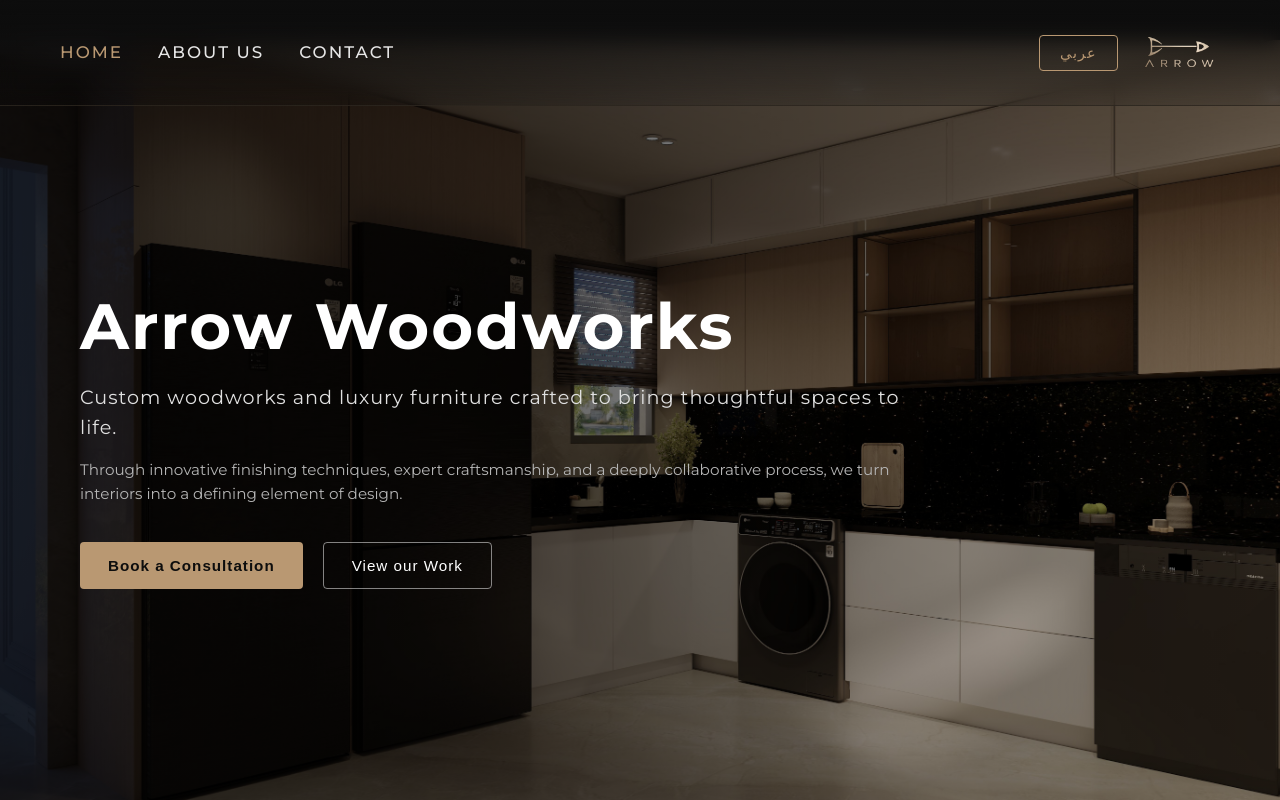
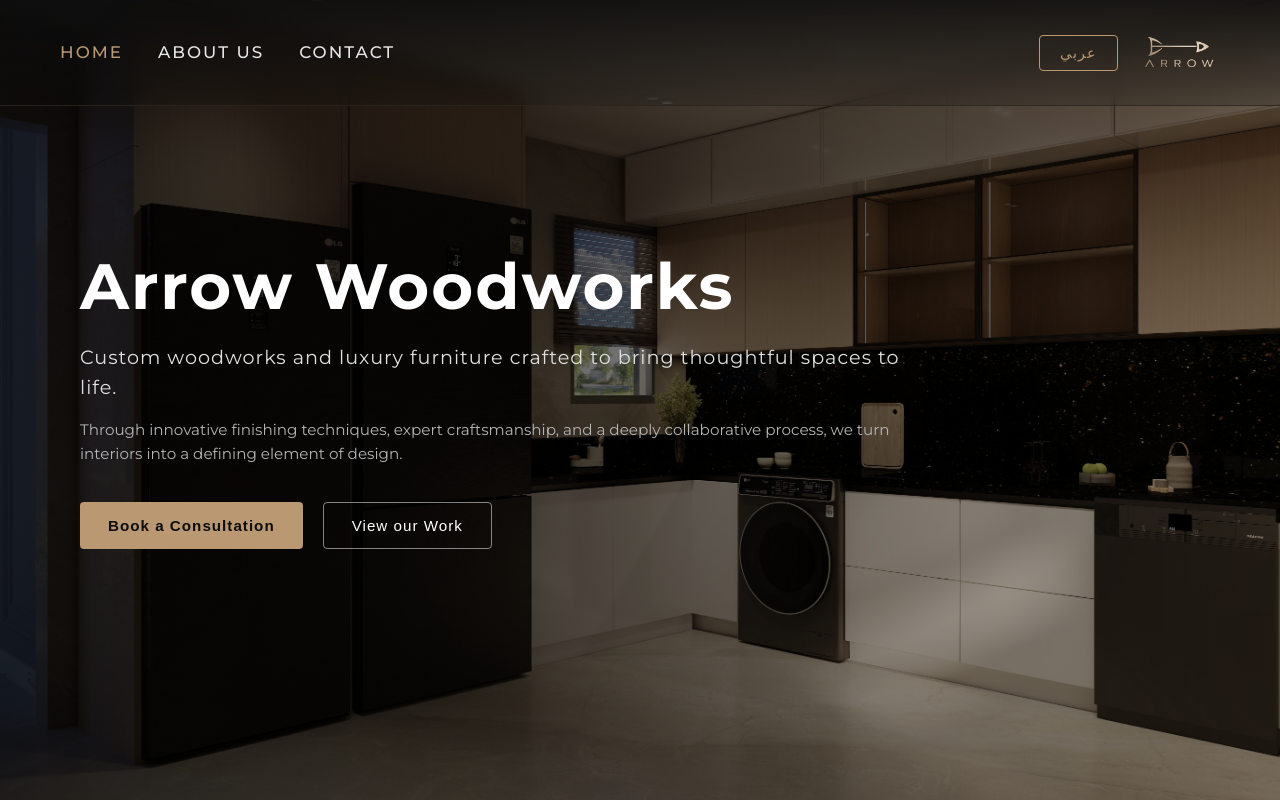
Before and after one commit to NIck-Nick0/Website, a React (Vite) app: page / in a window 1280 px wide. Shown: the top 800 px of the page. Built offline with nearby package versions, Linux system fonts and the light colour scheme.

Commit message:
fix navbar padding in home NOTE : to move home to new section

```diff
--- a/src/components/ShowcaseGrid/ShowcaseGrid.module.css
+++ b/src/components/ShowcaseGrid/ShowcaseGrid.module.css
@@ -12,6 +12,18 @@
   justify-content: flex-start;
   padding: 0 80px;
 }
+
+html, body {
+  margin: 0;
+  padding: 0;
+  overflow-x: hidden;
+}
+
+
+
+
+
+
 
 /* طبقة تعتيم سوداء متدرجة لإبراز الكلام ووضوحه */
 .overlay {
--- a/src/index.css
+++ b/src/index.css
@@ -97,7 +97,7 @@ header {
 /* ----- Main Content Areas ----- */
 main {
   flex: 1;
-  padding: 40px 20px;
+  padding: 0 20px;
   max-width: 1200px;
   margin: 0 auto;
   width: 100%;
```
